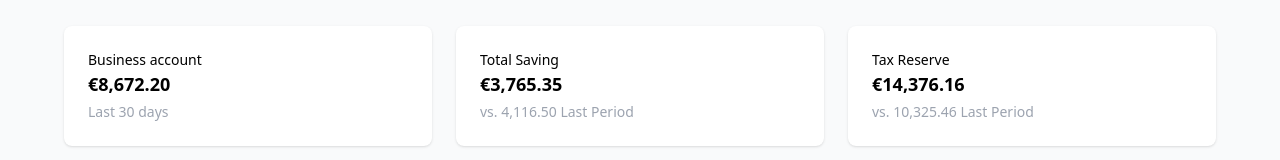
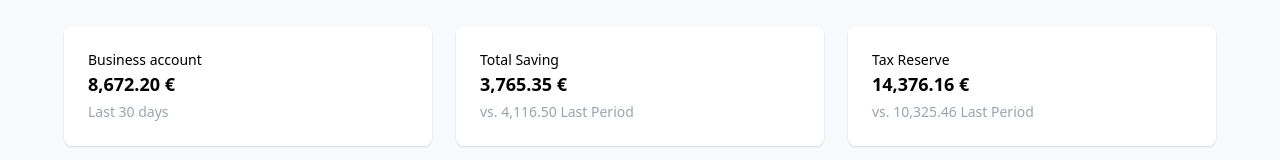
Before and after one commit to jfernandezcl/personal-finance, a React (Vite) app in the folder frontend/: page /dashboard in a window 1280 px wide. Shown: the part 686-846 px from the top of the page. Built offline with nearby package versions, Linux system fonts and the light colour scheme; the HTML template or start-up script is replaced by a standard one.

Commit message:
fix: change of the money symbol on the lower cards

```diff
--- a/frontend/src/components/SummaryCards.jsx
+++ b/frontend/src/components/SummaryCards.jsx
@@ -5,17 +5,17 @@ export default function SummaryCards() {
     <div className="grid grid-cols-1 md:grid-cols-3 gap-6">
       <div className="bg-white rounded-lg shadow p-6">
         <p className="text-sm text-black">Business account</p>
-        <h4 className="text-lg font-semibold text-black">€8,672.20</h4>
+        <h4 className="text-lg font-semibold text-black">8,672.20 €</h4>
         <p className="text-sm text-gray-400 mt-1">Last 30 days</p>
       </div>
       <div className="bg-white rounded-lg shadow p-6">
         <p className="text-sm text-black">Total Saving</p>
-        <h4 className="text-lg font-semibold text-black">€3,765.35</h4>
+        <h4 className="text-lg font-semibold text-black">3,765.35 €</h4>
         <p className="text-sm text-gray-400 mt-1">vs. 4,116.50 Last Period</p>
       </div>
       <div className="bg-white rounded-lg shadow p-6">
         <p className="text-sm text-black">Tax Reserve</p>
-        <h4 className="text-lg font-semibold text-black">€14,376.16</h4>
+        <h4 className="text-lg font-semibold text-black">14,376.16 €</h4>
         <p className="text-sm text-gray-400 mt-1">vs. 10,325.46 Last Period</p>
       </div>
     </div>
```
